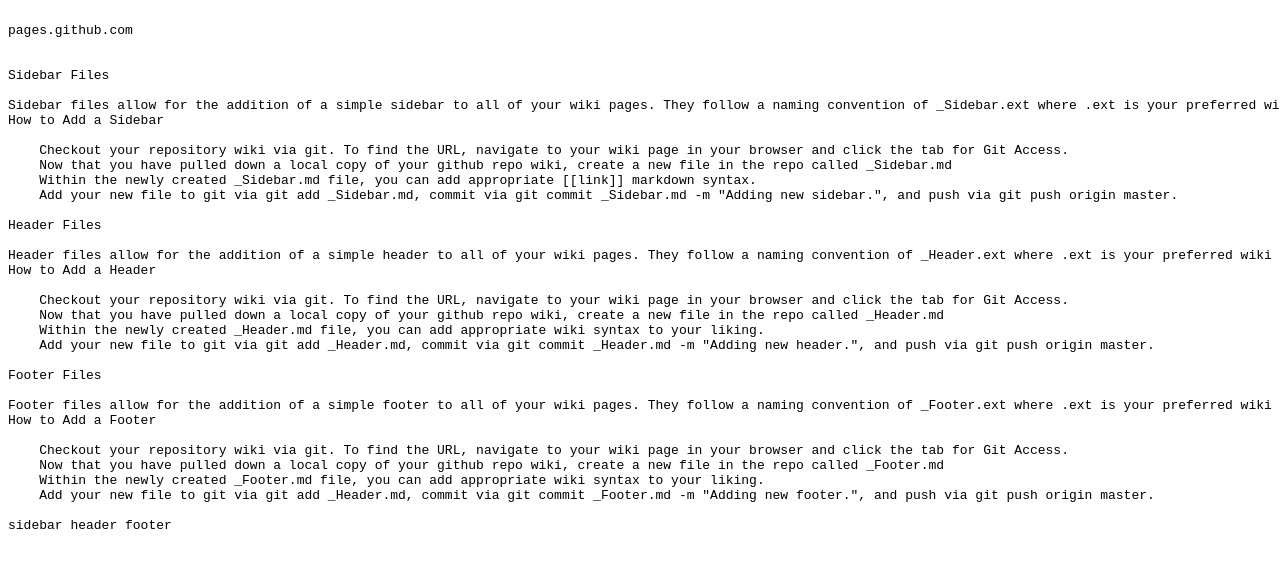
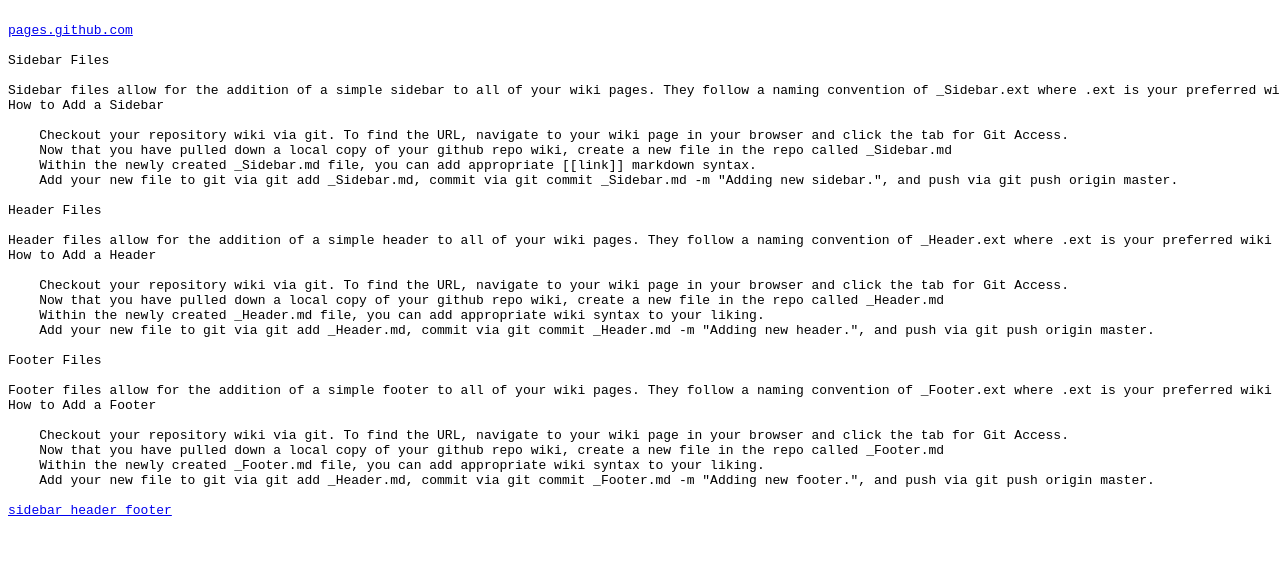
Before and after one commit to achishis2/achishis2.github.io, a plain HTML site: page index.html in a window 1280 px wide. Shown: the top 568 px of the page. Drawn offline with Linux system fonts and the light colour scheme.

Commit message:
Update index.html

```diff
--- a/index.html
+++ b/index.html
@@ -1,7 +1,6 @@
 <pre>
 
-<href a="https://pages.github.com/">pages.github.com</href>
-
+<a href="https://pages.github.com/">pages.github.com</a>
 
 Sidebar Files
 
@@ -33,6 +32,6 @@ How to Add a Footer
     Within the newly created _Footer.md file, you can add appropriate wiki syntax to your liking.
     Add your new file to git via git add _Header.md, commit via git commit _Footer.md -m "Adding new footer.", and push via git push origin master.
 
-<href a="http://blackbe.lt/github-wiki-sidebar-table-contents-header-footer/">sidebar header footer</href>
+<a href="http://blackbe.lt/github-wiki-sidebar-table-contents-header-footer/">sidebar header footer</a>
 
 </pre>
```
